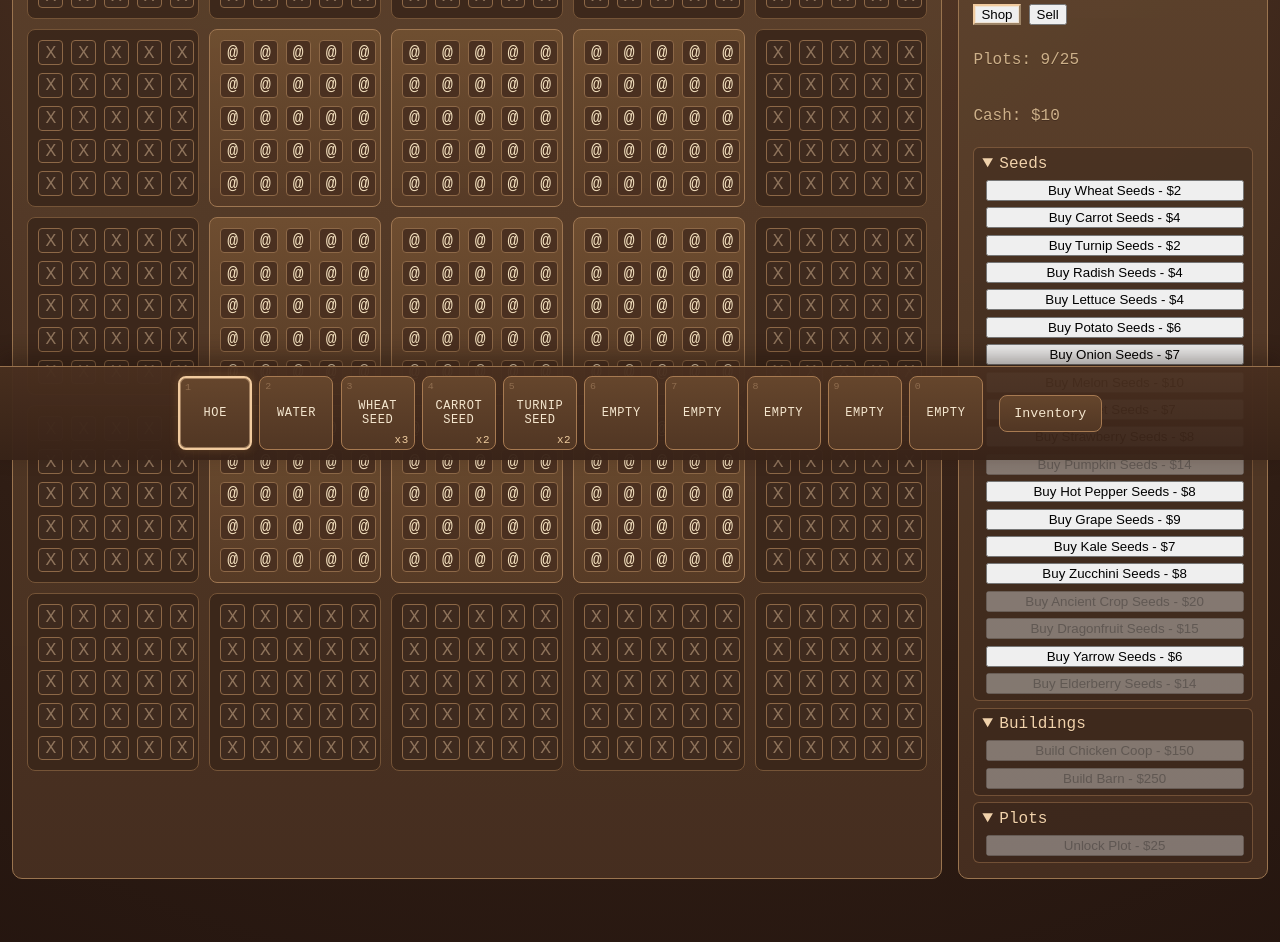
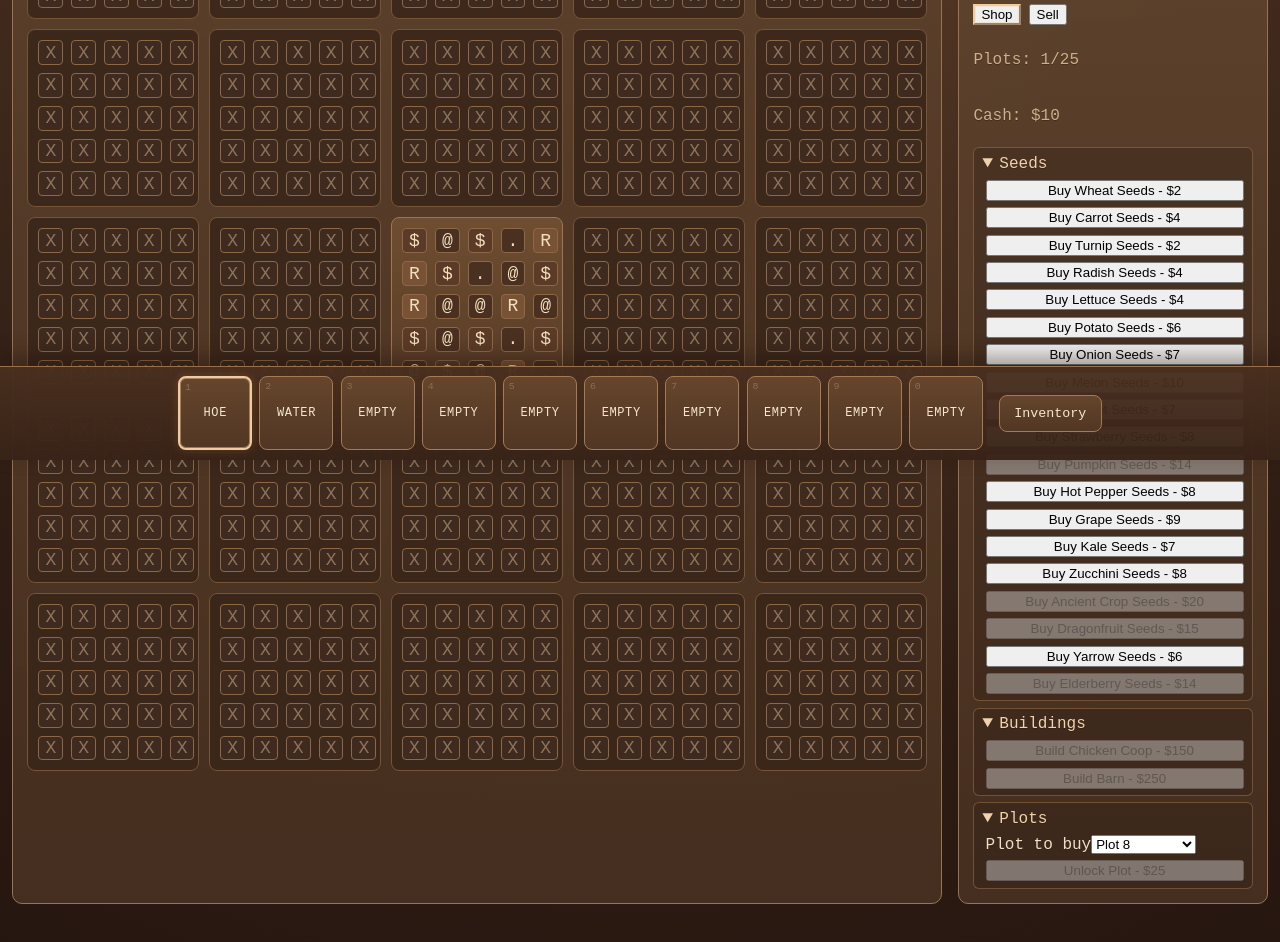
Before and after one commit to believeshe123-coder/Farm-Online, a React (Vite) app: page / in a window 1280 px wide. Shown: the part 340-1282 px from the top of the page. Built offline with nearby package versions, Linux system fonts and the light colour scheme.

Commit message:
Add random plot debris and clearing rewards

```diff
--- a/src/App.jsx
+++ b/src/App.jsx
@@ -13,6 +13,7 @@ import {
   breedChicken,
   getUnlockPlotCostForState,
   getUnlockablePlotCount,
+  getUnlockablePlots,
   harvestSpot,
   onSpotClick,
   placeBuilding,
@@ -148,6 +149,7 @@ export default function App() {
   const unlockCost = getUnlockPlotCostForState(gameState);
   const canUnlockPlot = getUnlockablePlotCount(gameState) > 0 && gameState.money >= unlockCost;
   const selectedPlotIndex = gameState.selected?.plotIndex ?? null;
+  const unlockablePlots = getUnlockablePlots(gameState);
   const selectedSpotIndex = gameState.selected?.spotIndex ?? null;
   const selectedPlot = selectedPlotIndex === null ? null : gameState.plots[selectedPlotIndex];
   const selectedSpot =
@@ -228,7 +230,8 @@ export default function App() {
             totalPlots={totalPlots}
             unlockCost={unlockCost}
             canUnlockPlot={canUnlockPlot}
-            onUnlockPlot={() => setGameState((prevState) => unlockPlot(prevState))}
+            unlockablePlots={unlockablePlots}
+            onUnlockPlot={(plotIndex) => setGameState((prevState) => unlockPlot(prevState, plotIndex))}
             onBuySeed={(itemId) => setGameState((prevState) => buyItem(prevState, itemId))}
             onSellItem={(itemId) => setGameState((prevState) => sellItem(prevState, itemId))}
           />
--- a/src/game/actions.js
+++ b/src/game/actions.js
@@ -18,34 +18,40 @@ function getUnlockedPlotCount(state) {
 }
 
 function getUnlockPlotCost(state) {
-  return BASE_UNLOCK_PLOT_COST * (getUnlockedPlotCount(state) - 8);
+  return BASE_UNLOCK_PLOT_COST * getUnlockedPlotCount(state);
 }
 
-function getLockedTilesByCenterDistance(gridSize, unlockedTiles) {
-  const center = (gridSize - 1) / 2;
 
-  return unlockedTiles
-    .map((isUnlocked, index) => ({
-      index,
-      isUnlocked,
-      row: Math.floor(index / gridSize),
-      col: index % gridSize,
-    }))
-    .filter((tile) => !tile.isUnlocked)
-    .sort((a, b) => {
-      const aDistance = Math.abs(a.row - center) + Math.abs(a.col - center);
-      const bDistance = Math.abs(b.row - center) + Math.abs(b.col - center);
-      if (aDistance !== bDistance) {
-        return aDistance - bDistance;
+function getAdjacentLockedTiles(gridSize, unlockedTiles) {
+  const adjacent = [];
+
+  unlockedTiles.forEach((isUnlocked, index) => {
+    if (!isUnlocked) {
+      return;
+    }
+
+    const row = Math.floor(index / gridSize);
+    const col = index % gridSize;
+    const neighbors = [
+      [row - 1, col],
+      [row + 1, col],
+      [row, col - 1],
+      [row, col + 1],
+    ];
+
+    for (const [neighborRow, neighborCol] of neighbors) {
+      if (neighborRow < 0 || neighborRow >= gridSize || neighborCol < 0 || neighborCol >= gridSize) {
+        continue;
       }
 
-      if (a.row !== b.row) {
-        return a.row - b.row;
+      const neighborIndex = neighborRow * gridSize + neighborCol;
+      if (!unlockedTiles[neighborIndex]) {
+        adjacent.push(neighborIndex);
       }
+    }
+  });
 
-      return a.col - b.col;
-    })
-    .map((tile) => tile.index);
+  return [...new Set(adjacent)].sort((a, b) => a - b);
 }
 
 const COMMON_CHICKEN_TRAITS = {
@@ -86,6 +92,23 @@ function adjustInventory(inventory, itemId, delta) {
   }
 
   return nextInventory;
+}
+
+
+function debrisToInventoryItem(debris) {
+  if (debris === 'wood') {
+    return 'wood';
+  }
+
+  if (debris === 'grass') {
+    return 'seeds';
+  }
+
+  if (debris === 'rock') {
+    return 'rock';
+  }
+
+  return null;
 }
 
 function spotToCropId(seedId) {
@@ -157,6 +180,37 @@ export function onSpotClick(state, plotIndex, spotIndex) {
     const harvestedState = harvestSpot(state, plotIndex, spotIndex);
     return {
       ...harvestedState,
+      selected: { plotIndex, spotIndex },
+    };
+  }
+
+  if (spot.debris) {
+    const debrisItemId = debrisToInventoryItem(spot.debris);
+    let nextInventory = state.inventory;
+    if (debrisItemId) {
+      const inventoryWithDebris = adjustInventory(nextInventory, debrisItemId, 1);
+      if (inventoryWithDebris) {
+        nextInventory = inventoryWithDebris;
+      }
+    }
+
+    const nextPlots = [...state.plots];
+    const nextSpots = [...plot.spots];
+    nextSpots[spotIndex] = {
+      ...spot,
+      debris: null,
+    };
+
+    nextPlots[plotIndex] = {
+      ...plot,
+      spots: nextSpots,
+    };
+
+    return {
+      ...state,
+      plots: nextPlots,
+      inventory: nextInventory,
+      hotbarItems: debrisItemId ? addItemToHotbar(state.hotbarItems, debrisItemId) : state.hotbarItems,
       selected: { plotIndex, spotIndex },
     };
   }
@@ -367,10 +421,14 @@ export function buyItem(state, itemId, qty = 1) {
   };
 }
 
-export function unlockPlot(state) {
-  const lockedTileIndices = getLockedTilesByCenterDistance(state.gridSize, state.unlockedTiles);
-  if (lockedTileIndices.length === 0) {
+export function unlockPlot(state, tileToUnlock) {
+  const unlockableTiles = getAdjacentLockedTiles(state.gridSize, state.unlockedTiles);
+  if (unlockableTiles.length === 0) {
     return state;
+  }
+
+  if (!unlockableTiles.includes(tileToUnlock)) {
+    return withUiMessage(state, 'Select an adjacent locked plot to buy.');
   }
 
   const unlockCost = getUnlockPlotCost(state);
@@ -378,7 +436,6 @@ export function unlockPlot(state) {
     return state;
   }
 
-  const tileToUnlock = lockedTileIndices[0];
   const nextUnlockedTiles = [...state.unlockedTiles];
   nextUnlockedTiles[tileToUnlock] = true;
 
@@ -395,7 +452,11 @@ export function getUnlockPlotCostForState(state) {
 }
 
 export function getUnlockablePlotCount(state) {
-  return getLockedTilesByCenterDistance(state.gridSize, state.unlockedTiles).length;
+  return getAdjacentLockedTiles(state.gridSize, state.unlockedTiles).length;
+}
+
+export function getUnlockablePlots(state) {
+  return getAdjacentLockedTiles(state.gridSize, state.unlockedTiles);
 }
 
 export function placeBuilding(state, tileId, buildingId) {
--- a/src/game/constants.js
+++ b/src/game/constants.js
@@ -99,6 +99,9 @@ export const SELLABLE_ITEMS = {
   ...Object.fromEntries(Object.entries(CROPS).map(([cropId, crop]) => [cropId, { name: crop.name, sellPrice: crop.sellPrice }])),
   lettuce_wilted: { name: 'Wilted Lettuce', sellPrice: CROPS.lettuce.sellPrice / 2 },
   egg: { name: 'Egg', sellPrice: 4 },
+  wood: { name: 'Wood', sellPrice: 2 },
+  seeds: { name: 'Seeds', sellPrice: 1 },
+  rock: { name: 'Rock', sellPrice: 2 },
 };
 
 export const ANIMALS = {
--- a/src/game/createNewGame.js
+++ b/src/game/createNewGame.js
@@ -1,7 +1,26 @@
+function getRandomDebris() {
+  const roll = Math.random();
+
+  if (roll < 0.25) {
+    return 'wood';
+  }
+
+  if (roll < 0.5) {
+    return 'grass';
+  }
+
+  if (roll < 0.75) {
+    return 'rock';
+  }
+
+  return null;
+}
+
 function createSpot() {
   return {
     soil: 'raw',
     crop: null,
+    debris: getRandomDebris(),
   };
 }
 
@@ -14,13 +33,8 @@ function createPlot() {
 export function createNewGame() {
   const gridSize = 5;
   const totalTiles = gridSize * gridSize;
-  const centerStart = 1;
-  const centerEnd = 3;
-  const unlockedTiles = Array.from({ length: totalTiles }, (_, index) => {
-    const col = index % gridSize;
-    const row = Math.floor(index / gridSize);
-    return row >= centerStart && row <= centerEnd && col >= centerStart && col <= centerEnd;
-  });
+  const centerIndex = Math.floor(totalTiles / 2);
+  const unlockedTiles = Array.from({ length: totalTiles }, (_, index) => index === centerIndex);
 
   return {
     tick: 0,
@@ -30,12 +44,8 @@ export function createNewGame() {
     tiles: Array.from({ length: totalTiles }, () => ({ type: 'empty' })),
     plots: Array.from({ length: totalTiles }, createPlot),
     unlockedTiles,
-    inventory: {
-      wheat_seed: 3,
-      carrot_seed: 2,
-      turnip_seed: 2,
-    },
-    hotbarItems: ['wheat_seed', 'carrot_seed', 'turnip_seed'],
+    inventory: {},
+    hotbarItems: [],
     selected: null,
     selectedTool: { kind: 'tool', id: 'hoe' },
     uiMessage: '',
--- a/src/ui/AsciiBoard.jsx
+++ b/src/ui/AsciiBoard.jsx
@@ -11,6 +11,18 @@ function getEffectiveGrowTime(crop, cropState) {
 }
 
 function getSpotVisual(spot, tick) {
+  if (spot?.debris === 'wood') {
+    return { glyph: '@', className: 'is-raw' };
+  }
+
+  if (spot?.debris === 'grass') {
+    return { glyph: '$', className: 'is-planted' };
+  }
+
+  if (spot?.debris === 'rock') {
+    return { glyph: 'R', className: 'is-hoed' };
+  }
+
   if (!spot?.crop) {
     if (spot?.soil === 'hoed') {
       return { glyph: '=', className: 'is-hoed' };
@@ -20,7 +32,7 @@ function getSpotVisual(spot, tick) {
       return { glyph: '=', className: 'is-watered' };
     }
 
-    return { glyph: '@', className: 'is-raw' };
+    return { glyph: '.', className: 'is-raw' };
   }
 
   const crop = CROPS[spot.crop.cropId];
--- a/src/ui/ShopPanel.jsx
+++ b/src/ui/ShopPanel.jsx
@@ -1,4 +1,4 @@
-import { useState } from 'react';
+import { useEffect, useState } from 'react';
 import { SELLABLE_ITEMS, SHOP_BUILDINGS, SHOP_SEEDS } from '../game/constants';
 
 export default function ShopPanel({
@@ -10,6 +10,7 @@ export default function ShopPanel({
   totalPlots,
   unlockCost,
   canUnlockPlot,
+  unlockablePlots,
   onUnlockPlot,
   onBuySeed,
   onSellItem,
@@ -17,6 +18,18 @@ export default function ShopPanel({
   const [activeTab, setActiveTab] = useState('shop');
   const [isOpen, setIsOpen] = useState(true);
   const canBuild = selectedPlotIndex !== null;
+  const [selectedPlotToUnlock, setSelectedPlotToUnlock] = useState('');
+
+  useEffect(() => {
+    if (unlockablePlots.length === 0) {
+      setSelectedPlotToUnlock('');
+      return;
+    }
+
+    if (!unlockablePlots.includes(Number(selectedPlotToUnlock))) {
+      setSelectedPlotToUnlock(String(unlockablePlots[0]));
+    }
+  }, [unlockablePlots, selectedPlotToUnlock]);
 
   if (!isOpen) {
     return (
@@ -97,7 +110,27 @@ export default function ShopPanel({
             <details open>
               <summary>Plots</summary>
               <div className="stack-sm shop-section-body">
-                <button type="button" disabled={!canUnlockPlot} onClick={onUnlockPlot}>
+                {unlockablePlots.length > 0 && (
+                  <label>
+                    Plot to buy
+                    <select
+                      value={selectedPlotToUnlock}
+                      onChange={(event) => setSelectedPlotToUnlock(event.target.value)}
+                    >
+                      <option value="">Choose a plot</option>
+                      {unlockablePlots.map((plotIndex) => (
+                        <option key={plotIndex} value={plotIndex}>
+                          Plot {plotIndex + 1}
+                        </option>
+                      ))}
+                    </select>
+                  </label>
+                )}
+                <button
+                  type="button"
+                  disabled={!canUnlockPlot || selectedPlotToUnlock === ''}
+                  onClick={() => onUnlockPlot(Number(selectedPlotToUnlock))}
+                >
                   {unlockedPlotCount >= totalPlots ? 'Unlock Plot (All plots unlocked)' : `Unlock Plot - $${unlockCost}`}
                 </button>
               </div>
```
Also changed, not shown: 1 other file (tests, documents, lock files or other folders).
